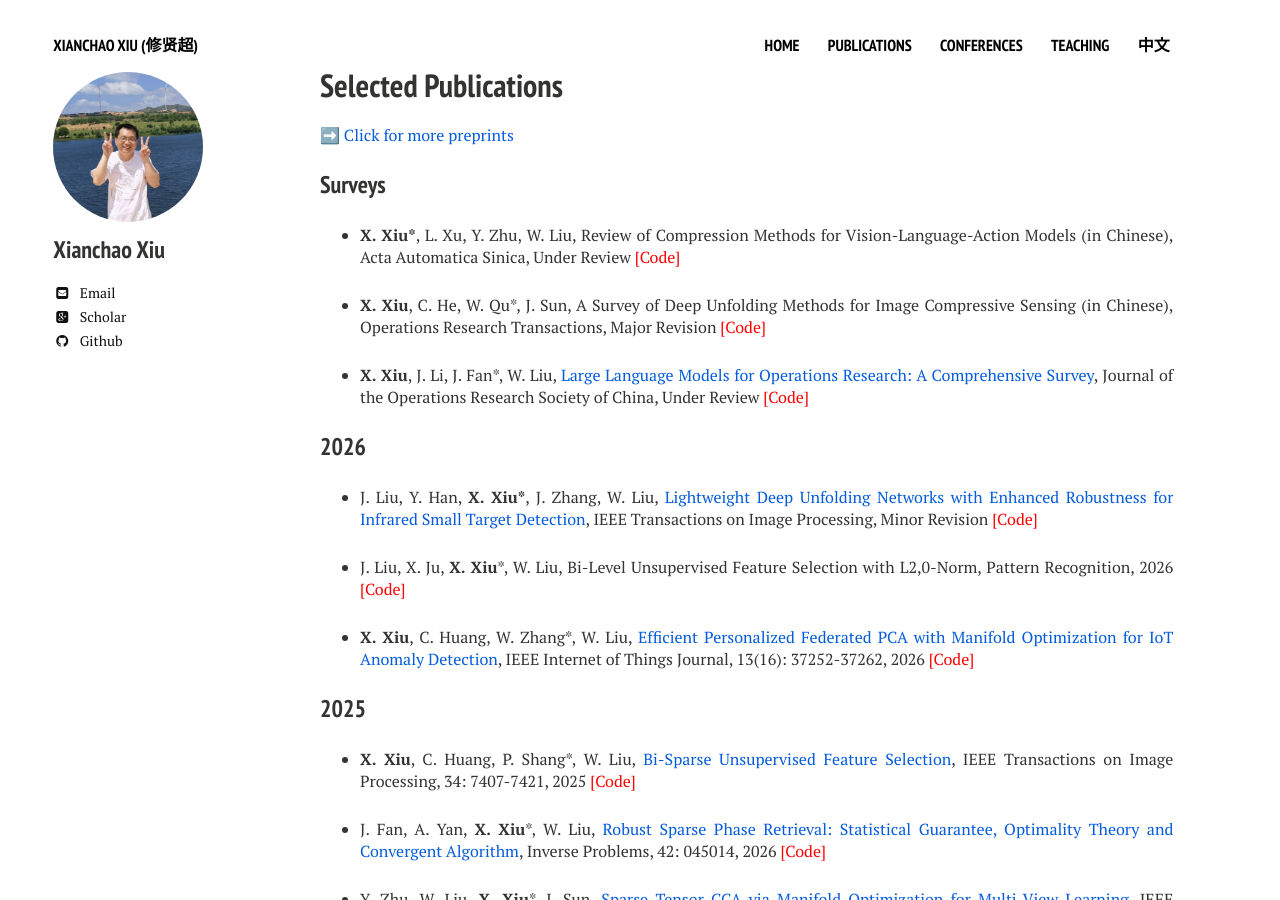
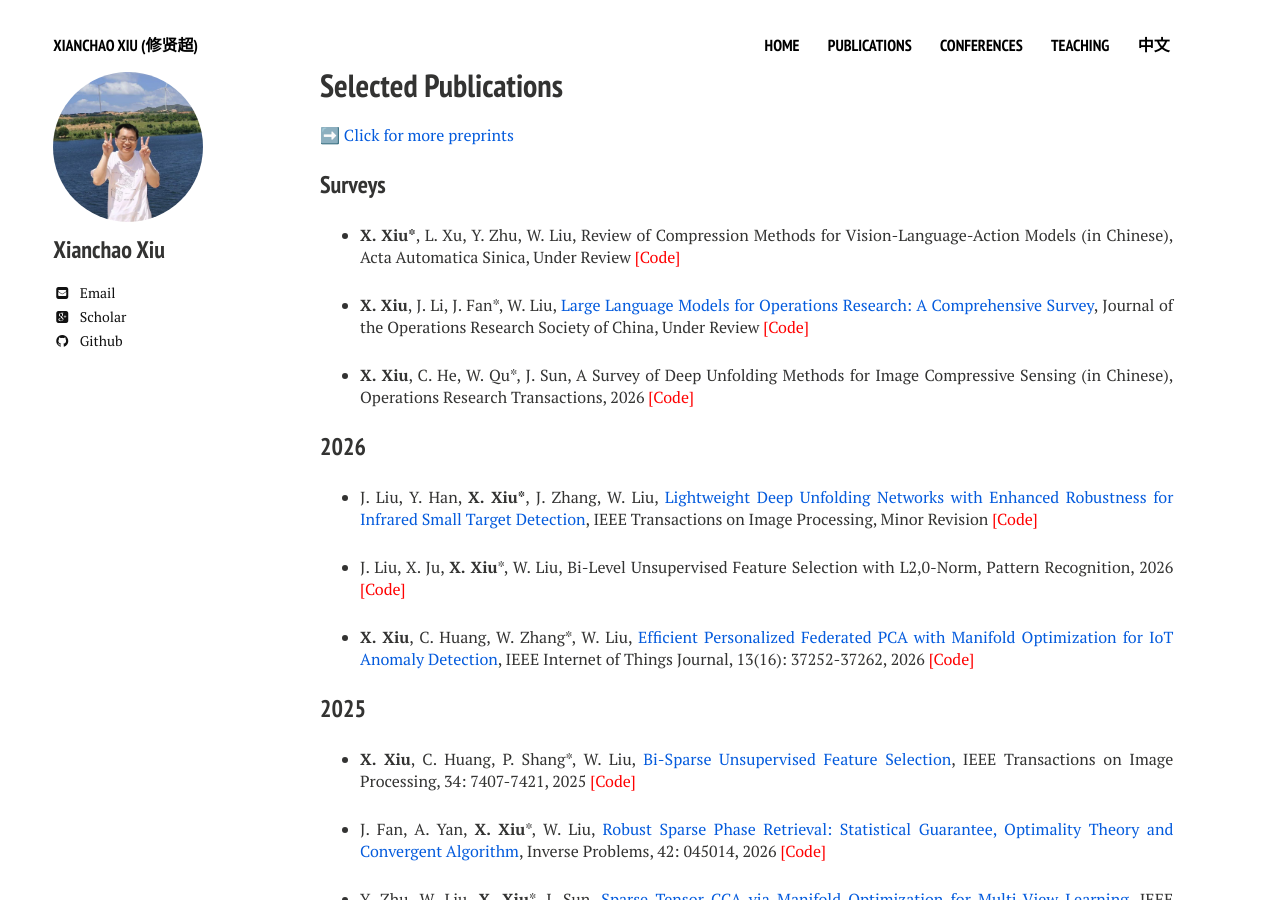
Before and after one commit to xianchaoxiu/xianchaoxiu.github.io, a Jekyll site: the page built from publications/index.md, in a window 1280 px wide and 900 px high. Built offline with Jekyll 4.4.1, drawn with Linux system fonts in a browser that asks for light colours; nearby versions of some CDN libraries.

Commit message:
Update index.md

```diff
--- a/publications/index.md
+++ b/publications/index.md
@@ -14,9 +14,9 @@ share: false
 
 * <b>X. Xiu*</b>, L. Xu, Y. Zhu, W. Liu, Review of Compression Methods for Vision-Language-Action Models (in Chinese), Acta Automatica Sinica, Under Review <a href="https://github.com/xianchaoxiu/COM4VLA" class="textlink" target="_blank" style="color: red;">[Code]</a>
 
-* <b>X. Xiu</b>, C. He, W. Qu*, J. Sun, A Survey of Deep Unfolding Methods for Image Compressive Sensing  (in Chinese), Operations Research Transactions, Major Revision <a href="https://github.com/xianchaoxiu/DU4ICS" class="textlink" target="_blank" style="color: red;">[Code]</a>
+* <b>X. Xiu</b>, J. Li, J. Fan*, W. Liu, <a href="https://arxiv.org/abs/2605.20849" class="textlink" target="_blank">Large Language Models for Operations Research: A Comprehensive Survey</a>, Journal of the Operations Research Society of China, Under Review  <a href="https://github.com/xianchaoxiu/LLM4OR" class="textlink" target="_blank" style="color: red;">[Code]</a>
 
-* <b>X. Xiu</b>, J. Li, J. Fan*, W. Liu, <a href="https://arxiv.org/abs/2605.20849" class="textlink" target="_blank">Large Language Models for Operations Research: A Comprehensive Survey</a>, Journal of the Operations Research Society of China, Under Review  <a href="https://github.com/xianchaoxiu/LLM4OR" class="textlink" target="_blank" style="color: red;">[Code]</a>
+* <b>X. Xiu</b>, C. He, W. Qu*, J. Sun, A Survey of Deep Unfolding Methods for Image Compressive Sensing  (in Chinese), Operations Research Transactions, 2026 <a href="https://github.com/xianchaoxiu/DU4ICS" class="textlink" target="_blank" style="color: red;">[Code]</a>
 
 ### 2026
 
```
